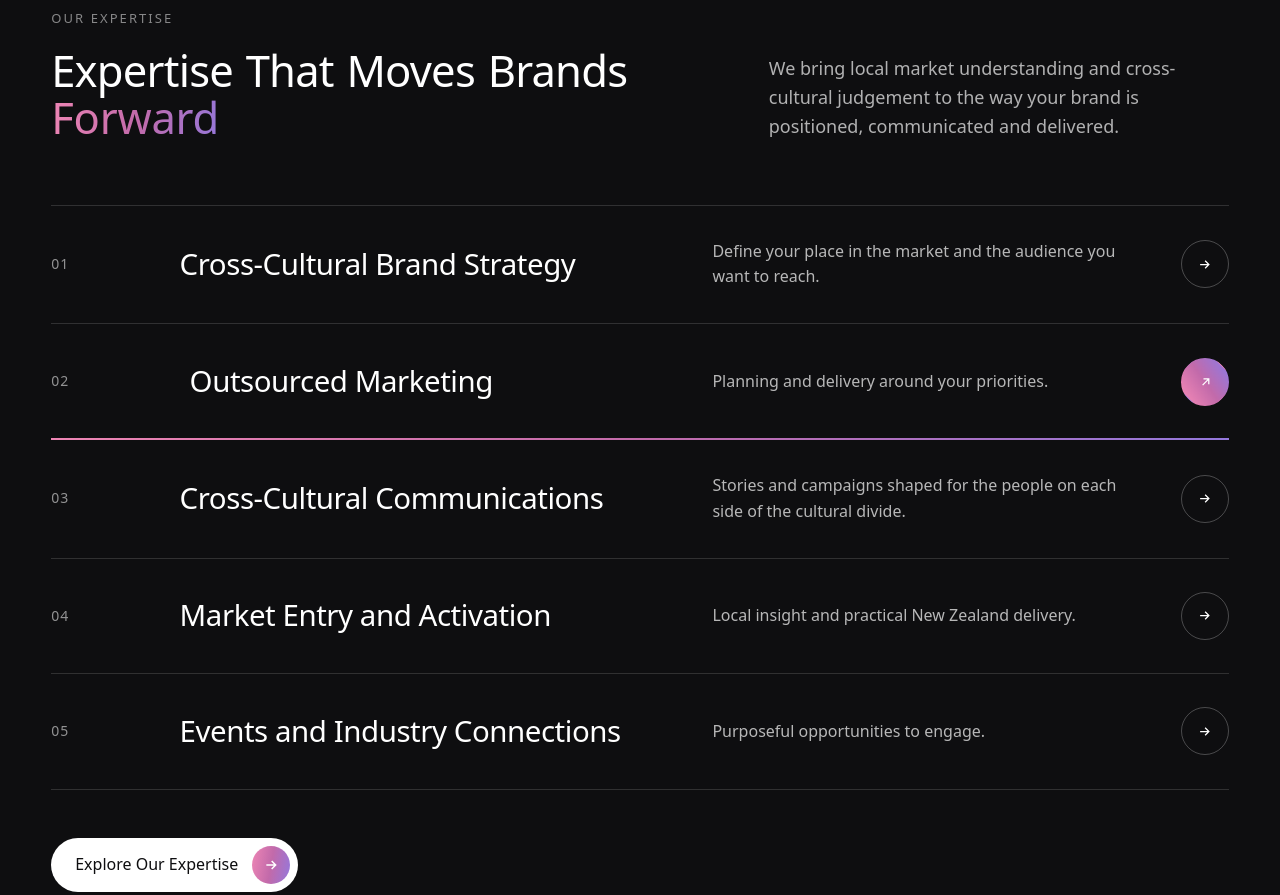
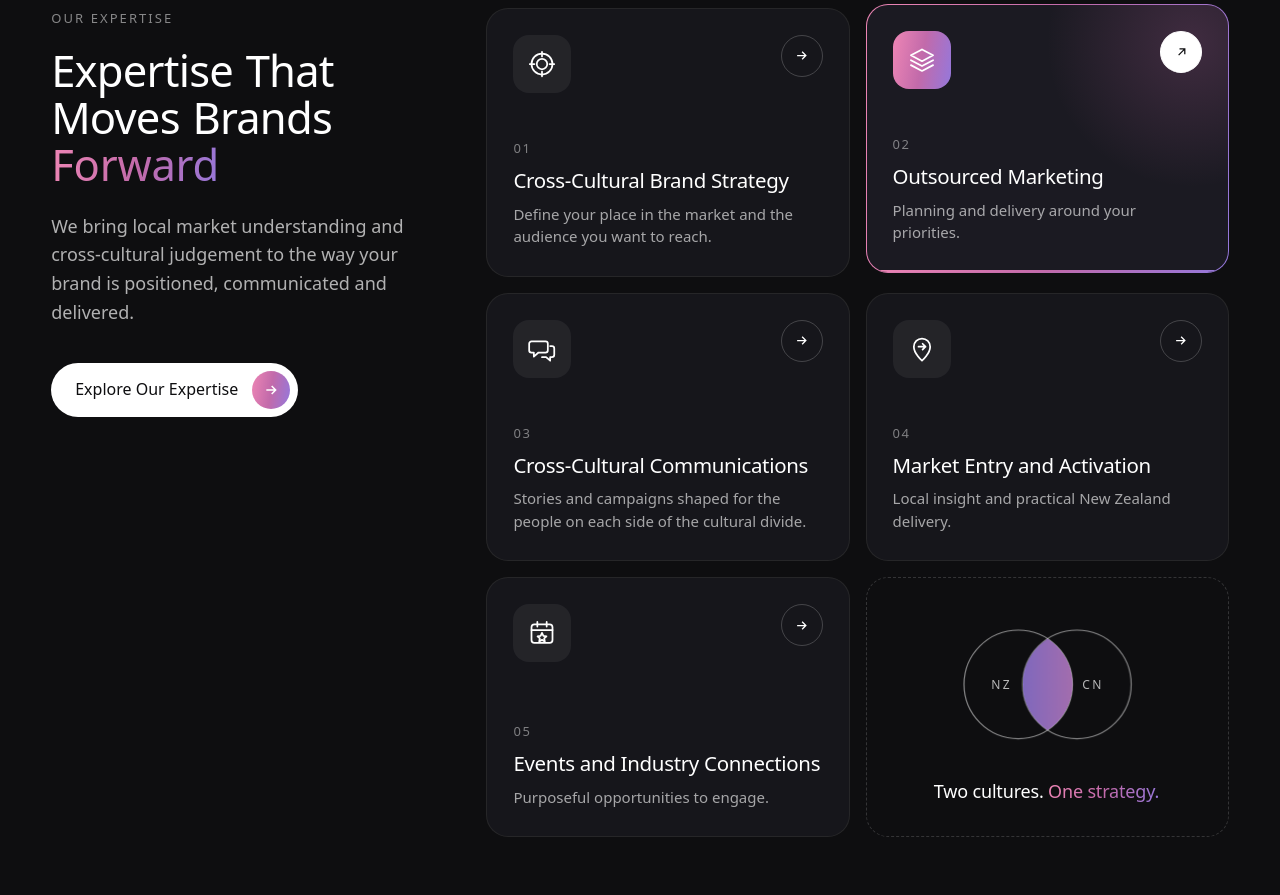
Before and after one commit to anzdigitalboost-create/mm-homepage-draft, a plain HTML site: page v2/index.html in a window 1280 px wide. Shown: the part 2027-2922 px from the top of the page. Drawn offline with Linux system fonts and the light colour scheme; a web font is replaced by a local one.

Commit message:
v2: Expertise as icon tile grid; align Connections cards
Co-Authored-By: Claude Opus 5.5 <noreply@anthropic.com>

```diff
--- a/v2/index.html
+++ b/v2/index.html
@@ -178,27 +178,46 @@ header.solid .lang a.on,body.menu-open .lang a.on{background:var(--ink);color:#f
 .dark{background:var(--ink);color:#fff}
 .dark .kicker{color:rgba(255,255,255,.5)}
 .dark .sec-top p{color:rgba(255,255,255,.68)}
-.exp{display:block}
-.svc-list{border-top:1px solid rgba(255,255,255,.14)}
-.svc{display:grid;grid-template-columns:90px minmax(0,1.15fr) minmax(0,1fr) 48px;grid-template-areas:"no t d ar";column-gap:clamp(20px,3vw,48px);align-items:center;padding:clamp(28px,2.6vw,40px) 0;border-bottom:1px solid rgba(255,255,255,.14);position:relative;opacity:.42;transition:opacity .5s var(--ease)}
-.svc{cursor:default}.svc:focus-visible{outline:1px solid rgba(255,255,255,.4);outline-offset:4px}
-.svc.on{opacity:1}
-.svc .no{grid-area:no;font-size:13px;color:rgba(255,255,255,.55);letter-spacing:.08em}
-.svc h3{grid-area:t;font-weight:500;font-size:clamp(23px,2.3vw,36px);transition:transform .6s var(--ease);letter-spacing:-.015em;line-height:1.2}
-.svc p{grid-area:d;color:rgba(255,255,255,.7);font-size:16px;max-width:420px}
-.svc.on h3{transform:translateX(10px)}
-.svc .no{font-size:14px!important}
-.svc .ar{grid-area:ar;width:48px;height:48px;border-radius:50%;border:1px solid rgba(255,255,255,.25);display:grid;place-items:center;transition:all .45s var(--ease)}
+.exp{display:grid;grid-template-columns:minmax(0,.85fr) minmax(0,1.7fr);gap:clamp(40px,5vw,88px);align-items:start}
+.exp-intro{position:sticky;top:120px}
+.exp-intro p{margin-top:24px;color:rgba(255,255,255,.68);font-size:18px;max-width:380px}
+.svc-grid{display:grid;grid-template-columns:repeat(2,minmax(0,1fr));gap:16px}
+.svc{position:relative;display:flex;flex-direction:column;justify-content:space-between;gap:40px;min-height:260px;padding:26px 26px 28px;border-radius:22px;overflow:hidden;cursor:default;
+  border:1px solid transparent;background:linear-gradient(#16161b,#16161b) padding-box,linear-gradient(rgba(255,255,255,.1),rgba(255,255,255,.1)) border-box;transition:background .6s var(--ease),transform .6s var(--ease)}
+.svc::before{content:"";position:absolute;right:-30%;top:-40%;width:80%;aspect-ratio:1;border-radius:50%;background:radial-gradient(closest-side,rgba(194,106,170,.22),rgba(194,106,170,0));opacity:0;transition:opacity .7s}
+.svc:focus-visible{outline:1px solid rgba(255,255,255,.4);outline-offset:4px}
+.svc.on{background:linear-gradient(#1b1a22,#1b1a22) padding-box,var(--g-dark) border-box;transform:translateY(-4px)}
+.svc.on::before{opacity:1}
+.sv-top{position:relative;display:flex;justify-content:space-between;align-items:flex-start}
+.svc .ic{width:58px;height:58px;border-radius:16px;display:grid;place-items:center;background:rgba(255,255,255,.06);color:#fff;transition:background .6s var(--ease)}
+.svc .ic svg{width:28px;height:28px}
+.svc .ic svg *{stroke-dasharray:120;stroke-dashoffset:0}
+.svc.on .ic{background:var(--g-dark)}
+.svc.on .ic svg *{animation:draw 1.6s var(--ease)}
+@keyframes draw{from{stroke-dashoffset:120}}
+.svc .ar{width:42px;height:42px;border-radius:50%;border:1px solid rgba(255,255,255,.2);display:grid;place-items:center;transition:all .45s var(--ease)}
 .svc .ar svg{width:15px;height:15px}
-.svc.on .ar{background:var(--g-dark);border-color:transparent;transform:rotate(-45deg)}
-.svc .bar{position:absolute;left:0;bottom:-1px;height:1.5px;width:100%;background:var(--g-dark);transform:scaleX(0);transform-origin:left}
+.svc.on .ar{background:#fff;color:var(--ink);border-color:#fff;transform:rotate(-45deg)}
+.sv-txt{position:relative}
+.svc .no{font-size:13px;letter-spacing:.12em;color:rgba(255,255,255,.45)}
+.svc h3{font-weight:500;font-size:clamp(20px,1.6vw,24px);letter-spacing:-.015em;line-height:1.2;margin:8px 0 10px}
+.svc p{color:rgba(255,255,255,.62);font-size:15px;line-height:1.5}
+.svc .bar{position:absolute;left:0;bottom:0;height:2px;width:100%;background:var(--g-dark);transform:scaleX(0);transform-origin:left}
 .svc.on .bar{transform:scaleX(1);animation:fill 5s linear}
+.svc-art{min-height:260px;border-radius:22px;border:1px dashed rgba(255,255,255,.16);display:flex;flex-direction:column;justify-content:center;align-items:center;gap:18px;padding:26px}
+.svc-art svg{width:78%;max-width:260px;overflow:visible}
+.svc-art circle{fill:none;stroke:rgba(255,255,255,.5);stroke-width:1.2}
+.svc-art .vf{fill:url(#vg);stroke:none;opacity:.85}
+.svc-art .vl{animation:vl 6s ease-in-out infinite}.svc-art .vr{animation:vr 6s ease-in-out infinite}
+@keyframes vl{50%{transform:translateX(-8px)}}@keyframes vr{50%{transform:translateX(8px)}}
+.svc-art text{fill:rgba(255,255,255,.7);font-family:var(--sans);font-size:12px;font-weight:500;letter-spacing:.2em}
+.svc-art p{font-size:18px;font-weight:500;letter-spacing:-.01em;text-align:center}
 .exp-media{position:sticky;top:110px}
 .exp-media .frame{position:relative;aspect-ratio:4/5;border-radius:20px;overflow:hidden;background:#1b1b22}
 .exp-media img{position:absolute;inset:0;width:100%;height:100%;object-fit:cover;opacity:0;transform:scale(1.06);transition:opacity .9s ease,transform 1.6s var(--ease)}
 .exp-media img.on{opacity:1;transform:scale(1)}
 .exp-media .cnt{position:absolute;left:18px;bottom:16px;z-index:2;font-size:13px;letter-spacing:.12em;color:#fff;background:rgba(14,14,16,.45);padding:6px 12px;border-radius:999px}
-.exp-foot{display:flex;justify-content:flex-start;margin-top:48px}
+.exp-foot{display:flex;margin-top:36px}
 
 /* impact */
 .cases{display:grid;grid-template-columns:repeat(3,minmax(0,1fr));gap:28px}
@@ -219,17 +238,17 @@ header.solid .lang a.on,body.menu-open .lang a.on{background:var(--ink);color:#f
 
 /* connections */
 .conn-sec{background:var(--soft)}
-.conn{display:grid;grid-template-columns:repeat(3,minmax(0,1fr));gap:18px}
+.conn{display:grid;grid-template-columns:repeat(3,minmax(0,1fr));grid-template-rows:auto auto 1fr auto;column-gap:18px}
 .conn-sec .logo-note{margin-top:16px}
 .conn-sec .statement{margin-top:48px}
-.cn{position:relative;border-radius:22px;padding:28px;display:flex;flex-direction:column;background:#fff;border:1px solid transparent;transition:border-color .5s,box-shadow .5s var(--ease)}
+.cn{position:relative;border-radius:22px;padding:28px;display:grid;grid-row:span 4;grid-template-rows:subgrid;row-gap:0;background:#fff;border:1px solid transparent;transition:border-color .5s,box-shadow .5s var(--ease)}
 .cn:hover{border-color:rgba(154,79,159,.25);box-shadow:0 30px 60px -40px rgba(49,39,131,.35)}
 .cn .tp{display:flex;justify-content:space-between;align-items:center;font-size:13px;color:var(--muted)}
 .cn .tp i{width:40px;height:40px;border-radius:50%;border:1px solid var(--line);display:grid;place-items:center;transition:all .4s}
 .cn .tp i svg{width:15px;height:15px}
 .cn:hover .tp i{background:var(--g-light);color:#fff;border-color:transparent;transform:rotate(-45deg)}
-.cn h3{font-weight:500;font-size:clamp(22px,1.8vw,28px);letter-spacing:-.02em;line-height:1.15;margin-top:36px;min-height:2.3em}
-.cn .tags{display:flex;flex-wrap:wrap;gap:8px;margin-top:14px}
+.cn h3{font-weight:500;font-size:clamp(22px,1.8vw,28px);letter-spacing:-.02em;line-height:1.15;margin-top:36px;align-self:start}
+.cn .tags{display:flex;flex-wrap:wrap;align-content:flex-start;gap:8px;margin-top:14px}
 .cn .tags span{font-size:13px;padding:5px 12px;border-radius:999px;background:var(--soft)}
 .cn .tags span.s{background:none;border:1px dashed rgba(14,14,16,.25);color:var(--muted)}
 .cn-logos{list-style:none;display:grid;grid-template-columns:repeat(3,minmax(0,1fr));gap:10px;margin-top:28px;padding-top:24px;border-top:1px solid var(--line)}
@@ -317,11 +336,11 @@ body.menu-open header .logo img{filter:invert(1)}
   .hero-bar .lbl{display:none}
   .sec-top{grid-template-columns:1fr;margin-bottom:40px}.sec-top p{justify-self:start}
   .shore-c{position:static;display:inline-flex;margin:0 0 12px;padding:10px 14px 10px 10px;gap:10px}.shore-c.r{float:none;flex-direction:row;text-align:left;padding:10px 14px 10px 10px}.shore-c .flag{width:36px;height:36px;font-size:10px}.shore-c .time{font-size:20px}.br-shores{display:flex;flex-wrap:wrap;gap:10px}
-  .svc{grid-template-columns:44px 1fr 40px;grid-template-areas:"no t ar" ". d ar";row-gap:8px}.svc .ar{width:40px;height:40px}.svc.on h3{transform:none}
+  .exp{grid-template-columns:1fr}.exp-intro{position:static}.svc-grid{grid-template-columns:1fr}.svc{min-height:0;gap:28px}.svc-art{display:none}
   .stg{grid-template-columns:1fr;text-align:left;gap:8px}.st{padding:16px 0 0}#lead{display:none}
   .cases{grid-template-columns:1fr}
   .logos{grid-template-columns:repeat(3,minmax(0,1fr))}.people{grid-template-columns:repeat(3,minmax(0,1fr))}
-  .conn{grid-template-columns:1fr}.cn h3{min-height:0;margin-top:24px}
+  .conn{grid-template-columns:1fr;grid-template-rows:none;row-gap:18px}.cn{display:flex;flex-direction:column}.cn h3{margin-top:24px}
   .cl-row{grid-template-columns:1fr}
   .f-grid{grid-template-columns:1fr 1fr}
 }
@@ -413,21 +432,26 @@ body.menu-open header .logo img{filter:invert(1)}
 <!-- EXPERTISE -->
 <section class="sec dark" id="expertise">
   <div class="wrap">
-    <div class="sec-top">
-      <div><div class="kicker rv">Our Expertise</div><h2 class="h2 rise" style="margin-top:18px">Expertise That Moves Brands <span class="it gt">Forward</span></h2></div>
-      <p class="rv d1">We bring local market understanding and cross-cultural judgement to the way your brand is positioned, communicated and delivered.</p>
-    </div>
     <div class="exp">
-    <div>
-    <div class="svc-list">
-      <div class="svc rv" data-href="/our-expertise#brand-strategy" tabindex="0"><span class="no">01</span><h3>Cross-Cultural Brand Strategy</h3><p>Define your place in the market and the audience you want to reach.</p><span class="ar"><svg viewBox="0 0 24 24" fill="none" stroke="currentColor" stroke-width="2"><path d="M5 12h14M13 6l6 6-6 6"/></svg></span><span class="bar"></span></div>
-      <div class="svc rv" data-href="/our-expertise#outsourced-marketing" tabindex="0"><span class="no">02</span><h3>Outsourced Marketing</h3><p>Planning and delivery around your priorities.</p><span class="ar"><svg viewBox="0 0 24 24" fill="none" stroke="currentColor" stroke-width="2"><path d="M5 12h14M13 6l6 6-6 6"/></svg></span><span class="bar"></span></div>
-      <div class="svc rv" data-href="/our-expertise#communications" tabindex="0"><span class="no">03</span><h3>Cross-Cultural Communications</h3><p>Stories and campaigns shaped for the people on each side of the cultural divide.</p><span class="ar"><svg viewBox="0 0 24 24" fill="none" stroke="currentColor" stroke-width="2"><path d="M5 12h14M13 6l6 6-6 6"/></svg></span><span class="bar"></span></div>
-      <div class="svc rv" data-href="/our-expertise#market-entry" tabindex="0"><span class="no">04</span><h3>Market Entry and Activation</h3><p>Local insight and practical New Zealand delivery.</p><span class="ar"><svg viewBox="0 0 24 24" fill="none" stroke="currentColor" stroke-width="2"><path d="M5 12h14M13 6l6 6-6 6"/></svg></span><span class="bar"></span></div>
-      <div class="svc rv" data-href="/our-expertise#events" tabindex="0"><span class="no">05</span><h3>Events and Industry Connections</h3><p>Purposeful opportunities to engage.</p><span class="ar"><svg viewBox="0 0 24 24" fill="none" stroke="currentColor" stroke-width="2"><path d="M5 12h14M13 6l6 6-6 6"/></svg></span><span class="bar"></span></div>
-    </div>
-    <div class="exp-foot rv"><a class="btn w" href="/our-expertise">Explore Our Expertise <i><svg viewBox="0 0 24 24" fill="none" stroke-width="2.2"><path d="M5 12h14M13 6l6 6-6 6"/></svg></i></a></div>
-    </div>
+      <div class="exp-intro">
+        <div class="kicker rv">Our Expertise</div><h2 class="h2 rise" style="margin-top:18px">Expertise That Moves Brands <span class="it gt">Forward</span></h2>
+        <p class="rv d1">We bring local market understanding and cross-cultural judgement to the way your brand is positioned, communicated and delivered.</p>
+        <div class="exp-foot rv"><a class="btn w" href="/our-expertise">Explore Our Expertise <i><svg viewBox="0 0 24 24" fill="none" stroke-width="2.2"><path d="M5 12h14M13 6l6 6-6 6"/></svg></i></a></div>
+      </div>
+      <div class="svc-grid">
+        <div class="svc rv" data-href="/our-expertise#brand-strategy" tabindex="0"><div class="sv-top"><span class="ic"><svg viewBox="0 0 24 24" fill="none" stroke="currentColor" stroke-width="1.5" stroke-linecap="round" stroke-linejoin="round"><circle cx="12" cy="12" r="9"/><circle cx="12" cy="12" r="4.5"/><path d="M12 1.5v4M12 18.5v4M1.5 12h4M18.5 12h4"/></svg></span><span class="ar"><svg viewBox="0 0 24 24" fill="none" stroke="currentColor" stroke-width="2"><path d="M5 12h14M13 6l6 6-6 6"/></svg></span></div><div class="sv-txt"><span class="no">01</span><h3>Cross-Cultural Brand Strategy</h3><p>Define your place in the market and the audience you want to reach.</p></div><span class="bar"></span></div>
+        <div class="svc rv d1" data-href="/our-expertise#outsourced-marketing" tabindex="0"><div class="sv-top"><span class="ic"><svg viewBox="0 0 24 24" fill="none" stroke="currentColor" stroke-width="1.5" stroke-linecap="round" stroke-linejoin="round"><path d="M12 3 2.5 8 12 13l9.5-5z"/><path d="m2.5 12.2 9.5 5 9.5-5"/><path d="m2.5 16.4 9.5 5 9.5-5"/></svg></span><span class="ar"><svg viewBox="0 0 24 24" fill="none" stroke="currentColor" stroke-width="2"><path d="M5 12h14M13 6l6 6-6 6"/></svg></span></div><div class="sv-txt"><span class="no">02</span><h3>Outsourced Marketing</h3><p>Planning and delivery around your priorities.</p></div><span class="bar"></span></div>
+        <div class="svc rv d2" data-href="/our-expertise#communications" tabindex="0"><div class="sv-top"><span class="ic"><svg viewBox="0 0 24 24" fill="none" stroke="currentColor" stroke-width="1.5" stroke-linecap="round" stroke-linejoin="round"><path d="M3 5.5h12a2 2 0 0 1 2 2V13a2 2 0 0 1-2 2H9l-4 3.5V15H3a2 2 0 0 1-2-2V7.5a2 2 0 0 1 2-2z"/><path d="M19 9.5h1.5a2 2 0 0 1 2 2V17a2 2 0 0 1-2 2H19v3l-3.5-3H12"/></svg></span><span class="ar"><svg viewBox="0 0 24 24" fill="none" stroke="currentColor" stroke-width="2"><path d="M5 12h14M13 6l6 6-6 6"/></svg></span></div><div class="sv-txt"><span class="no">03</span><h3>Cross-Cultural Communications</h3><p>Stories and campaigns shaped for the people on each side of the cultural divide.</p></div><span class="bar"></span></div>
+        <div class="svc rv d1" data-href="/our-expertise#market-entry" tabindex="0"><div class="sv-top"><span class="ic"><svg viewBox="0 0 24 24" fill="none" stroke="currentColor" stroke-width="1.5" stroke-linecap="round" stroke-linejoin="round"><path d="M12 22s-7-6.2-7-12a7 7 0 0 1 14 0c0 5.8-7 12-7 12z"/><path d="M9 10h6M12.5 7.5 15 10l-2.5 2.5"/></svg></span><span class="ar"><svg viewBox="0 0 24 24" fill="none" stroke="currentColor" stroke-width="2"><path d="M5 12h14M13 6l6 6-6 6"/></svg></span></div><div class="sv-txt"><span class="no">04</span><h3>Market Entry and Activation</h3><p>Local insight and practical New Zealand delivery.</p></div><span class="bar"></span></div>
+        <div class="svc rv d2" data-href="/our-expertise#events" tabindex="0"><div class="sv-top"><span class="ic"><svg viewBox="0 0 24 24" fill="none" stroke="currentColor" stroke-width="1.5" stroke-linecap="round" stroke-linejoin="round"><rect x="3" y="4.5" width="18" height="16" rx="2.5"/><path d="M3 9.5h18M8 2.5v4M16 2.5v4"/><path d="m12 12 1.2 2.4 2.6.4-1.9 1.8.5 2.6-2.4-1.3-2.4 1.3.5-2.6-1.9-1.8 2.6-.4z"/></svg></span><span class="ar"><svg viewBox="0 0 24 24" fill="none" stroke="currentColor" stroke-width="2"><path d="M5 12h14M13 6l6 6-6 6"/></svg></span></div><div class="sv-txt"><span class="no">05</span><h3>Events and Industry Connections</h3><p>Purposeful opportunities to engage.</p></div><span class="bar"></span></div>
+        <div class="svc-art rv d2" aria-hidden="true">
+          <svg viewBox="0 0 240 150"><defs><linearGradient id="vg" x1="0" x2="1"><stop offset="0" stop-color="#9478dc"/><stop offset="1" stop-color="#ee86b5"/></linearGradient><clipPath id="vc"><circle class="vl" cx="92" cy="75" r="54"/></clipPath></defs>
+            <circle class="vl" cx="92" cy="75" r="54"/><circle class="vr" cx="148" cy="75" r="54"/>
+            <g clip-path="url(#vc)"><circle class="vr vf" cx="148" cy="75" r="54"/></g>
+            <text x="64" y="80">NZ</text><text x="176" y="80" text-anchor="end">CN</text></svg>
+          <p>Two cultures. <span class="gt">One strategy.</span></p>
+        </div>
+      </div>
     </div>
   </div>
 </section>
@@ -580,7 +604,7 @@ function setSvc(i){ei=i;svcs.forEach((a,j)=>a.classList.toggle('on',j===i));
   const bar=svcs[i].querySelector('.bar');if(bar){bar.style.animation='none';void bar.offsetWidth;bar.style.animation=hold||reduce?'none':''}
   clearTimeout(etimer);if(!hold&&!reduce)etimer=setTimeout(()=>setSvc((ei+1)%svcs.length),5000)}
 svcs.forEach((a,i)=>{a.addEventListener('mouseenter',()=>{hold=true;setSvc(i)});a.addEventListener('focus',()=>{hold=true;setSvc(i)})});
-$('.exp').addEventListener('mouseleave',()=>{hold=false;setSvc(ei)});
+$('.svc-grid').addEventListener('mouseleave',()=>{hold=false;setSvc(ei)});
 setSvc(0);
 
 /* header */
```
